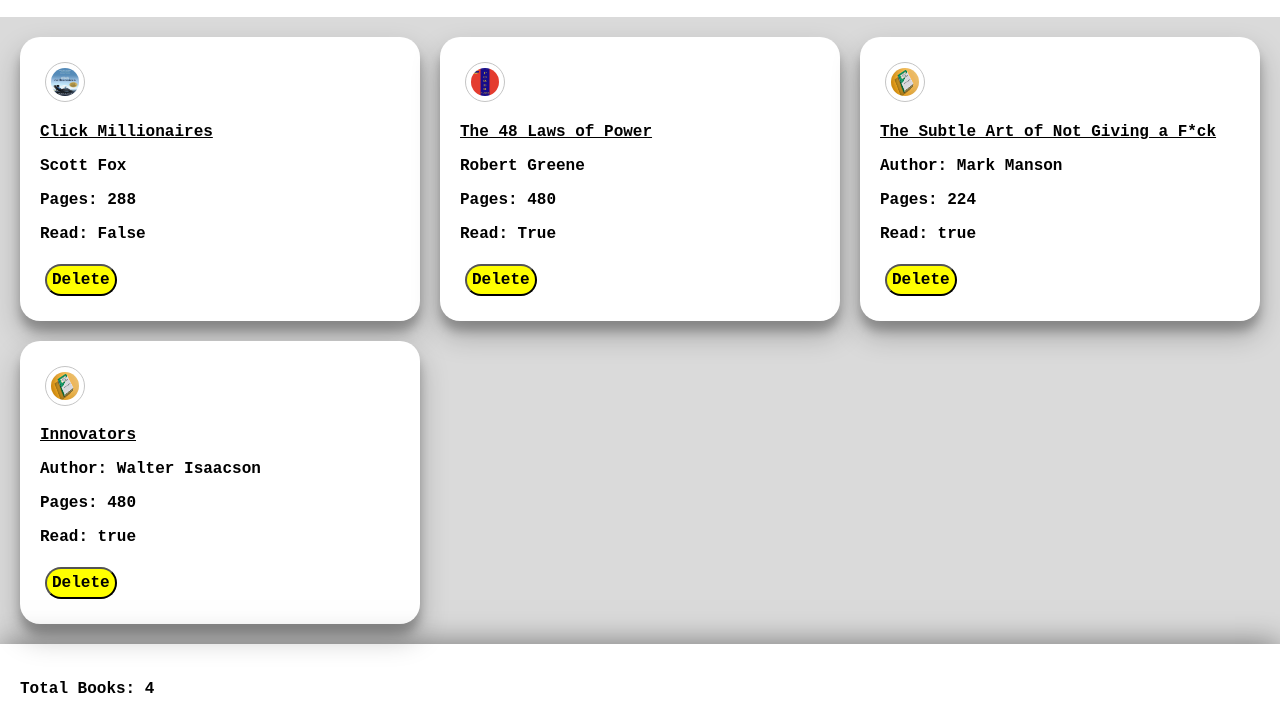
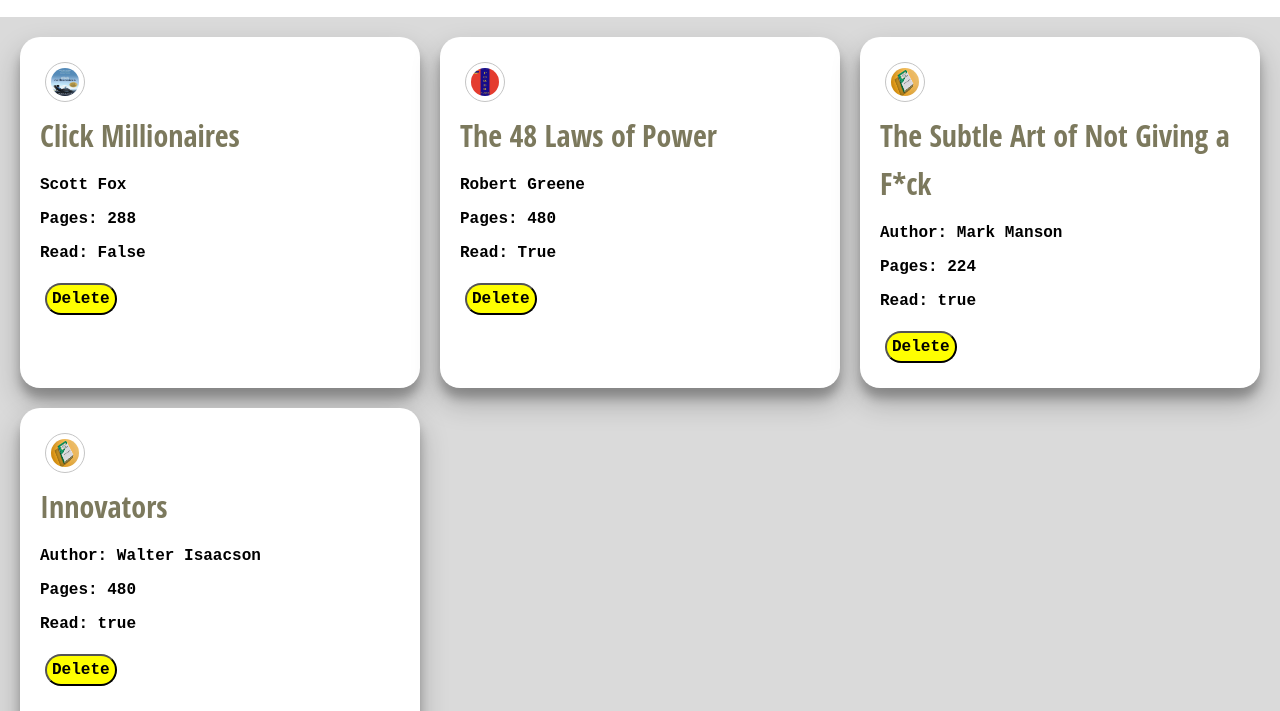
Before and after one commit to EmFey/Library, a plain HTML site: page index.html in a window 1280 px wide. Shown: the part 73-784 px from the top of the page. Drawn offline with Linux system fonts and the light colour scheme.

Commit message:
Added styling to book names

```diff
--- a/style.css
+++ b/style.css
@@ -104,7 +104,12 @@ button {
 }
 
 h1 {
-    text-decoration: underline;
+    color: #7c795d;
+    font-family: 'Open Sans Condensed', sans-serif;
+    font-size: 30px;
+    font-weight: normal;
+    line-height: 48px;
+    margin: 0;
 }
 
 .footer {
```
Also changed, not shown: 1 other file.
